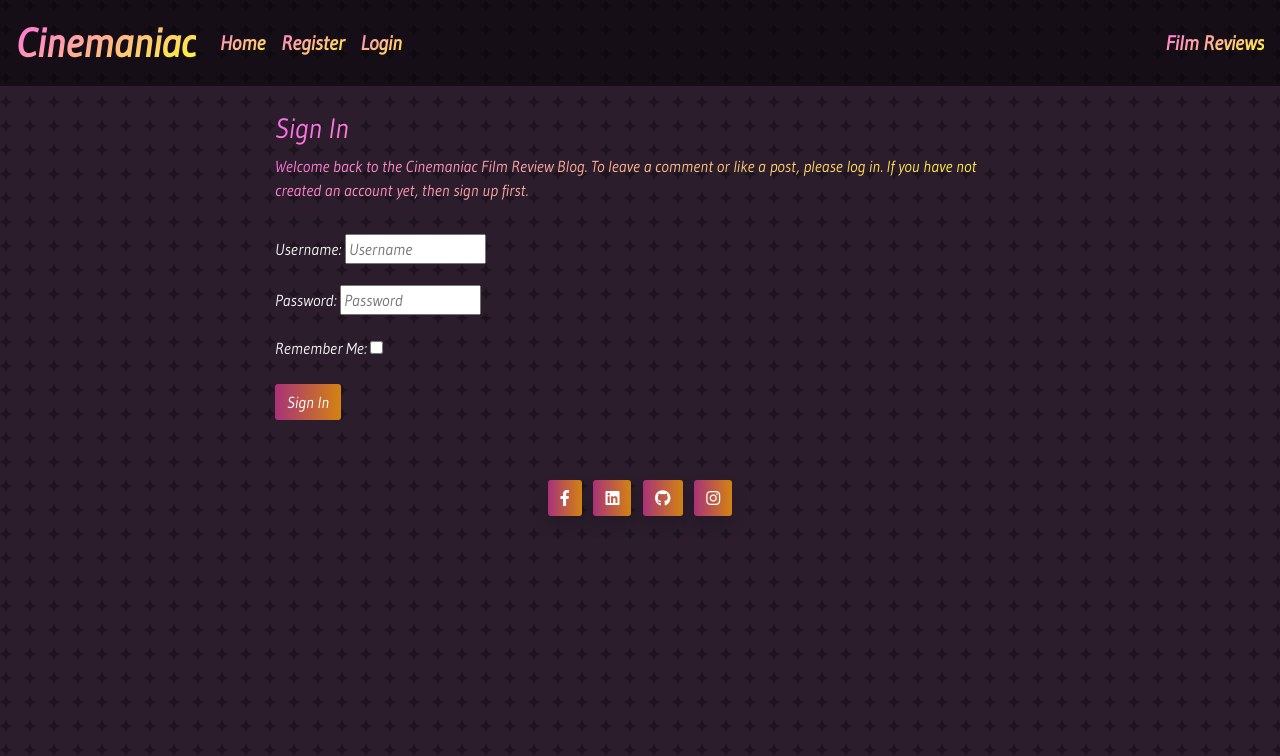
After one commit to FullstackSammy/movie-review-blog, a Django app: page /accounts/login/ in a window 1280 px wide. The commit adds this page. Shown: the top 756 px of the page. Run offline with Django 3.2, Linux system fonts and the light colour scheme; some libraries are stand-ins or nearby versions.

Commit message:
Added login, register and logout templates and styled them

```diff
--- a/cinemaniac/urls.py
+++ b/cinemaniac/urls.py
@@ -20,4 +20,5 @@ urlpatterns = [
     path('admin/', admin.site.urls),
     path('summernote/', include('django_summernote.urls')),
     path('', include('blog.urls'), name='blog_urls'),
+    path('accounts/', include('allauth.urls')),
 ]
--- a/requirements.txt
+++ b/requirements.txt
@@ -3,8 +3,13 @@ cloudinary==1.30.0
 dj-database-url==0.5.0
 dj3-cloudinary-storage==0.0.6
 Django==3.2.16
+django-allauth==0.51.0
 django-summernote==0.8.20.0
 gunicorn==20.1.0
+oauthlib==3.2.2
 psycopg2==2.9.5
+PyJWT==2.6.0
+python3-openid==3.2.0
 pytz==2022.6
+requests-oauthlib==1.3.1
 sqlparse==0.4.3
--- /dev/null
+++ b/templates/account/login.html
@@ -0,0 +1,34 @@
+{% extends "base.html" %}
+
+{% load i18n %}
+{% load account socialaccount %}
+
+{% block head_title %}{% trans "Sign In" %}{% endblock %}
+
+{% block content %}
+
+<div class="container">
+    <div class="row">
+        <div class="col-md-8 mt-3 offset-md-2 gradient-text" style="filter: brightness(200%);">
+            <h3>{% trans "Sign In" %}</h3>
+
+            <p>{% blocktrans %}Welcome back to the Cinemaniac Film Review Blog. To leave a comment or like a post, please log in. If
+                you
+                have not created an account yet, then <a class="link" href="{{ signup_url }}">sign up</a>
+                first.{% endblocktrans %}</p>
+        </div>
+    </div>
+    <div class="row">
+        <div class="col-md-8 mt-3 offset-md-2">
+            <form class="login" method="POST" action="{% url 'account_login' %}">
+                {% csrf_token %}
+                {{ form.as_p }}
+                {% if redirect_field_value %}
+                <input type="hidden" name="{{ redirect_field_name }}" value="{{ redirect_field_value }}" />
+                {% endif %}
+                <button class="btn btn-signup right background-gradient" type="submit">{% trans "Sign In" %}</button>
+            </form>
+        </div>
+    </div>
+</div>
+{% endblock %}
--- a/templates/base.html
+++ b/templates/base.html
@@ -35,14 +35,14 @@
                 </li>
                 {% if user.is_authenticated %}
                 <li class="nav-item">
-                    <a class="nav-link gradient-text" href="#">Logout</a>
+                    <a class="nav-link gradient-text" href="{% url 'account_logout' %}">Logout</a>
                 </li>
                 {% else %}
                 <li class="nav-item">
-                    <a class="nav-link gradient-text" href="#">Register</a>
+                    <a class="nav-link gradient-text" href="{% url 'account_signup' %}">Register</a>
                 </li>
                 <li class="nav-item">
-                    <a class="nav-link gradient-text" href="#">Login</a>
+                    <a class="nav-link gradient-text" href="{% url 'account_login' %}">Login</a>
                 </li>
                 {% endif %}
             </ul>
```
Also changed, not shown: cinemaniac/settings.py (+11 -0 lines), templates/account/logout.html (added, +29 -0 lines), templates/account/signup.html (added, +31 -0 lines), templates/account/signup_closed.html (added, +11 -0 lines).
